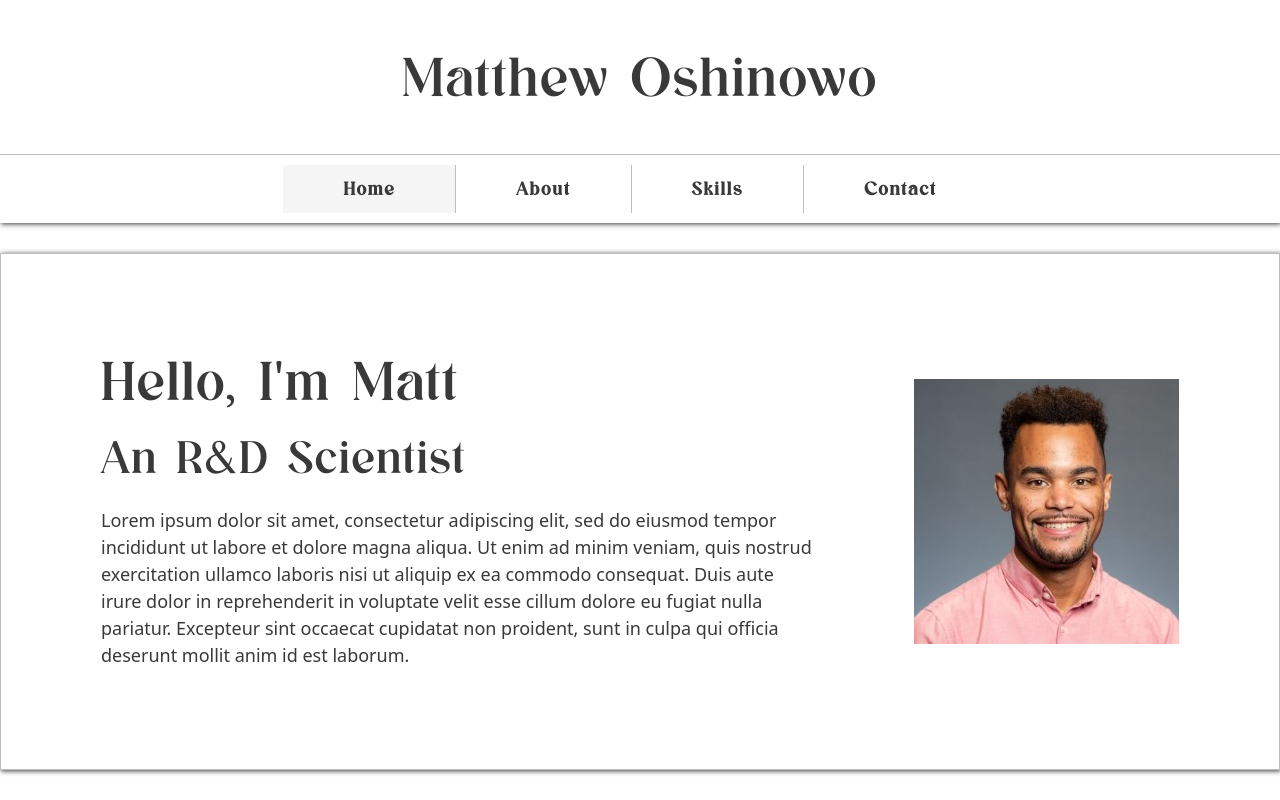
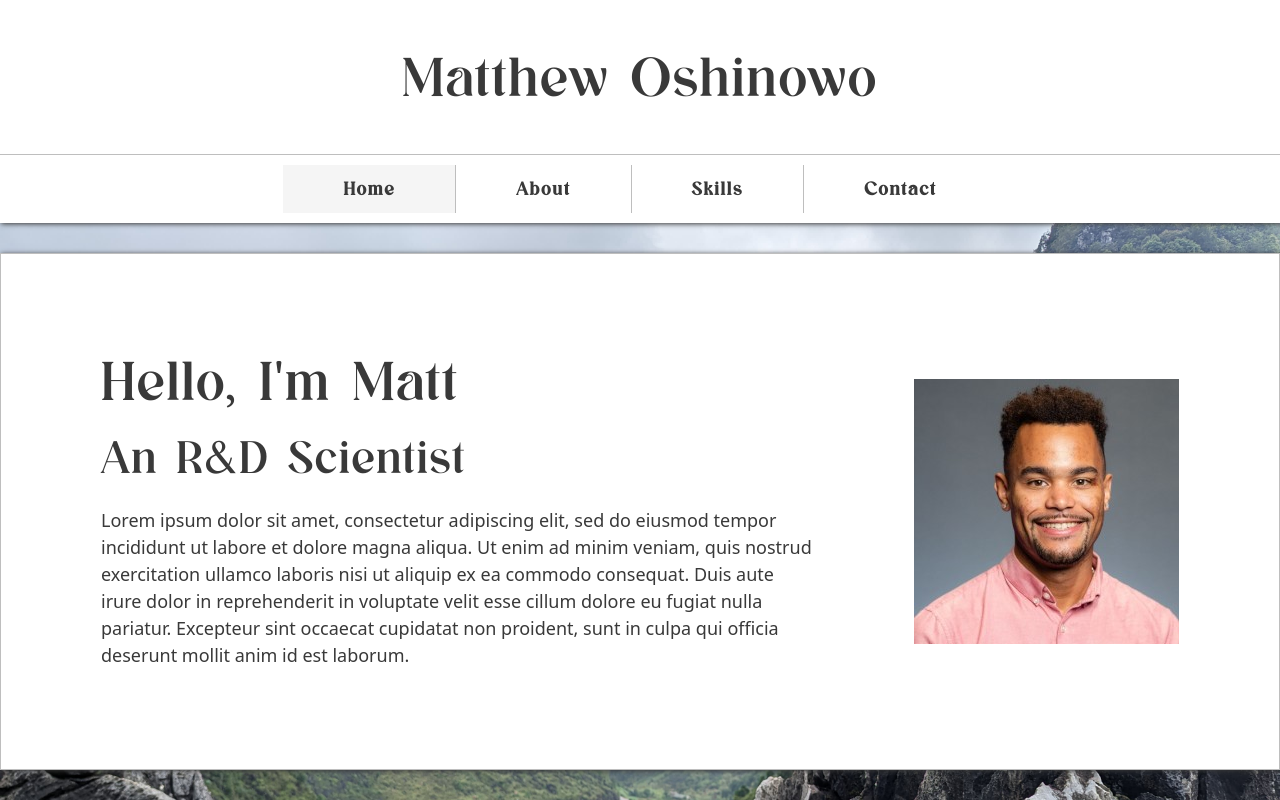
Before and after one commit to kimoshinowo/matt-website, a Nuxt app: page / in a window 1280 px wide. Built offline with nearby package versions, Linux system fonts and the light colour scheme.

Commit message:
Update background class

```diff
--- a/pages/index.vue
+++ b/pages/index.vue
@@ -2,7 +2,7 @@
     <div>
         <NavMasthead />
 
-        <div class="content-wrap content-wrap--bg content-wrap--flex">
+        <div class="content-wrap content-wrap--bg-mountains content-wrap--flex">
             <div class="content-wrap__box content-wrap--flex">
                 <div>
                     <h1>Hello, I'm Matt</h1>
@@ -14,7 +14,6 @@
                 <img src="~/assets/images/headshot.jpeg" class="image__asset image--centered">
             </div>
         </div>
-
     </div>
 </template>
 
```
